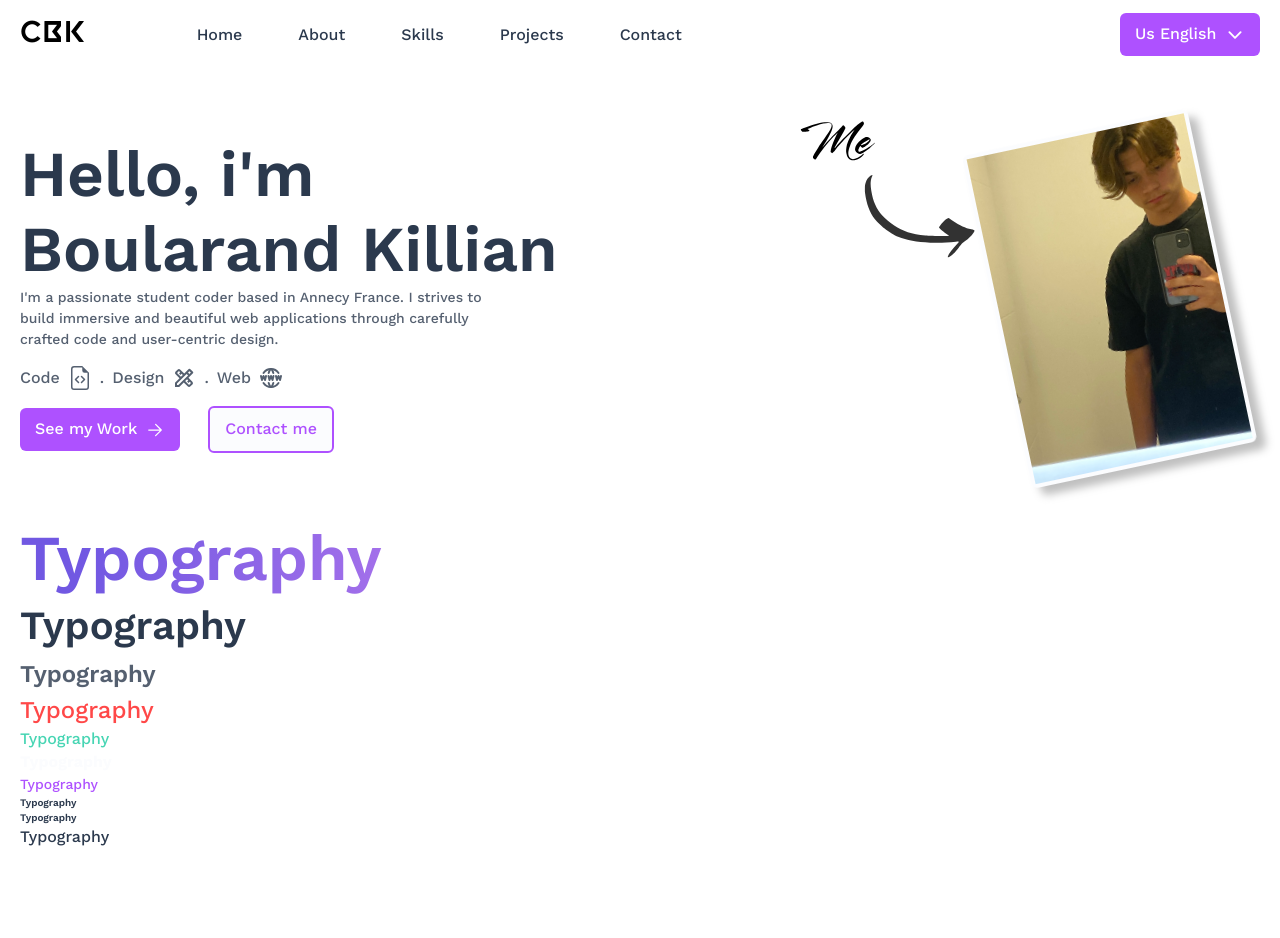
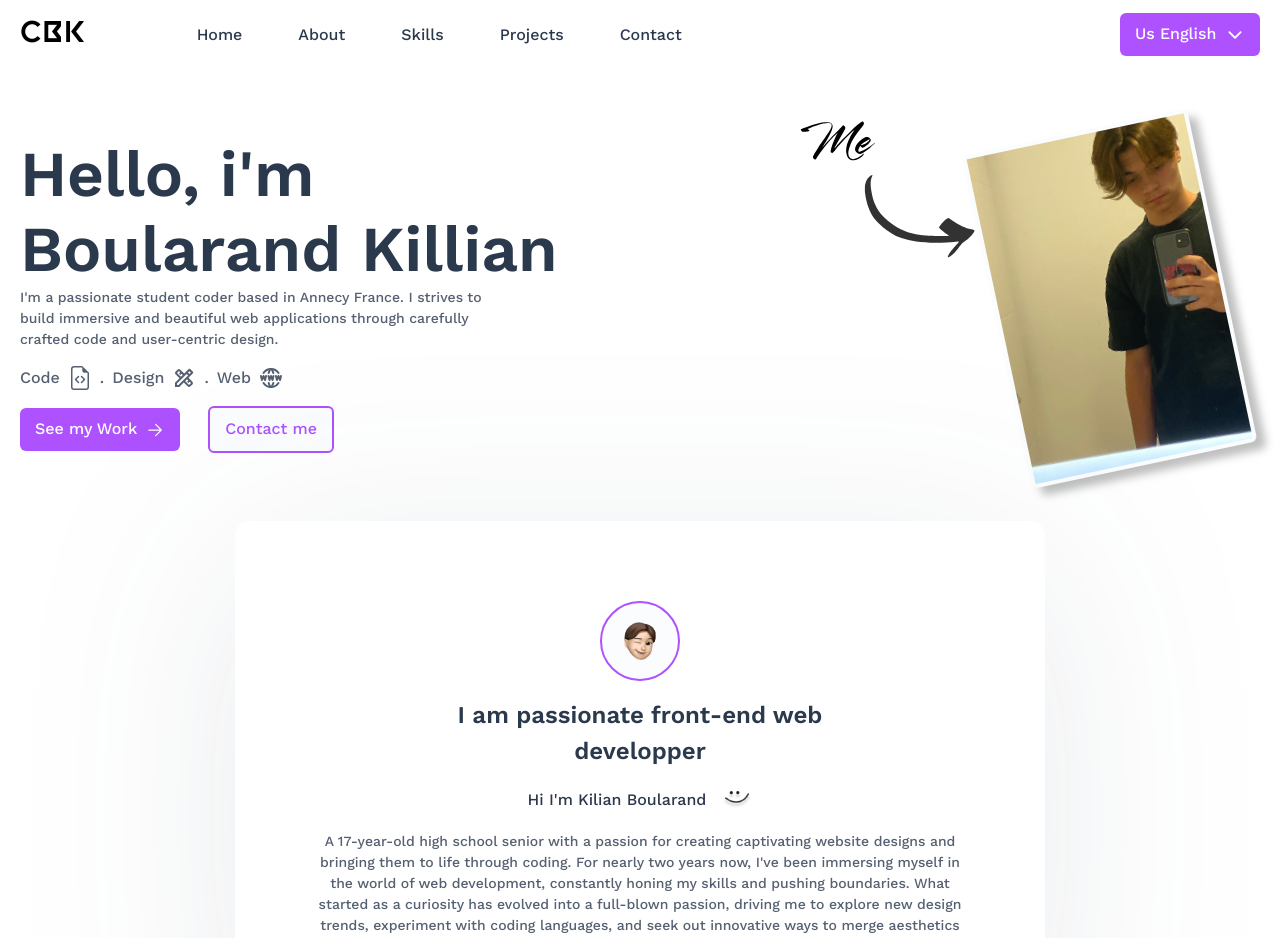
Before and after one commit to Wesome0674/CBK, a Next.js app: page / in a window 1280 px wide. Shown: the top 938 px of the page. Before the commit the page ends 849 px from the top, so only its background shows below. Built offline with nearby package versions, Linux system fonts and the light colour scheme.

Commit message:
about finished

```diff
--- a/src/app/page.tsx
+++ b/src/app/page.tsx
@@ -11,13 +11,17 @@ import { SiTailwindcss } from "react-icons/si"; // tailwind
 import { Container } from "@/ui/components/container/Container";
 import { Navigation } from "@/ui/components/navigation/Navigation";
 import { Header } from "@/ui/components/header/Header";
+import { Cards } from "@/ui/components/cards/Cards";
+import { About } from "@/ui/components/about/About";
 
 export default function Home() {
   return (
     <>
       <Navigation />
       <Header />
+      <About />
       <Container>
+        <Cards variant="small" >
           <Typographie theme="linear" variant="display" component="h1">
             Typography
           </Typographie>
@@ -48,6 +52,7 @@ export default function Home() {
           <Typographie variant="link" component="h1">
             Typography
           </Typographie>
+        </Cards>
       </Container>
     </>
   );
--- /dev/null
+++ b/src/ui/components/about/About.tsx
@@ -0,0 +1,65 @@
+import Image from "next/image";
+import { Cards } from "../cards/Cards";
+import { Container } from "../container/Container";
+import { Typographie } from "@/ui/designsystem/typography/Typographie";
+
+interface Props {}
+
+export const About = ({}: Props) => {
+  return (
+    <Container>
+      <Cards className="mx-auto" variant="big">
+        <div className="flex flex-col text-center items-center space-y-4">
+          <div //👈 wrap your Image tag
+            className="relative grid place-content-center bg-light border-2 border-primary  h-[80px] w-[80px] rounded-full "
+          >
+            <Image
+              src={"/assets/images/me2.png"}
+              alt="image"
+              fill
+              style={{ objectFit: "cover" }}
+            />
+          </div>
+          <Typographie
+            variant="h3"
+            component="h3"
+            className="font-semibold max-w-[500px]"
+          >
+            I am passionate front-end web developper
+          </Typographie>
+          <div className="flex items-center gap-4">
+            <Typographie component="p">
+              Hi I&apos;m Kilian Boularand
+            </Typographie>
+            <div //👈 wrap your Image tag
+              className="relative h-[30px] w-[30px] "
+            >
+              <Image
+                src={"/assets/images/smiley.png"}
+                alt="image"
+                fill
+                style={{ objectFit: "contain" }}
+              />
+            </div>
+          </div>
+
+          <Typographie
+            variant="body-sm"
+            theme="tercery"
+            component="p"
+            className="max-w-[650px]"
+          >
+            A 17-year-old high school senior with a passion for creating
+            captivating website designs and bringing them to life through
+            coding. For nearly two years now, I've been immersing myself in the
+            world of web development, constantly honing my skills and pushing
+            boundaries. What started as a curiosity has evolved into a
+            full-blown passion, driving me to explore new design trends,
+            experiment with coding languages, and seek out innovative ways to
+            merge aesthetics with functionality.
+          </Typographie>
+        </div>
+      </Cards>
+    </Container>
+  );
+};
--- /dev/null
+++ b/src/ui/components/cards/Cards.tsx
@@ -0,0 +1,35 @@
+import clsx from "clsx";
+
+interface Props {
+  variant?: "big" | "medium" | "small";
+  className?: string;
+  children: React.ReactNode;
+}
+
+export const Cards = ({ className, children, variant = "medium" }: Props) => {
+  let varianStyles: string = "";
+
+  switch (variant) {
+    case "big":
+      varianStyles = "rounded-lg drop-shadow-md  px-[80px] py-[80px]";
+      break;
+    case "medium":
+      varianStyles = "rounded-md px-[32px] py-[32px]";
+      break;
+    case "small":
+      varianStyles = "rounded-lg px-[20px] py-[20px] border border-tercery";
+      break;
+  }
+
+  return (
+    <div
+      className={clsx(
+        className,
+        varianStyles,
+        "grid place-content-center bg-white w-fit"
+      )}
+    >
+      {children}
+    </div>
+  );
+};
--- a/src/ui/components/header/Header.tsx
+++ b/src/ui/components/header/Header.tsx
@@ -11,7 +11,7 @@ interface Props {}
 
 export const Header = ({}: Props) => {
   return (
-    <Container className="flex items-center justify-between my-14 gap-5 ">
+    <Container className="flex items-center justify-between my-14 gap-7 ">
       <div className="space-y-4">
         <div>
           <Typographie
@@ -62,7 +62,7 @@ export const Header = ({}: Props) => {
             src={"/assets/images/meheader.jpeg"}
             alt="image"
             fill
-            objectFit="cover"
+            style={{ objectFit: "cover" }}
           />
         </div>
         <div //👈 wrap your Image tag
@@ -72,7 +72,7 @@ export const Header = ({}: Props) => {
             src={"/assets/svg/arrowme.svg"}
             alt="image"
             fill
-            objectFit="contain"
+            style={{ objectFit: "contain" }}
           />
         </div>
       </div>
--- a/tailwind.config.js
+++ b/tailwind.config.js
@@ -16,7 +16,9 @@ module.exports = {
     },
     borderRadius: {
       DEFAULT: '6px',
-      'full': '9999px'
+      'full': '9999px',
+      'lg' : '15px',
+      'md': '12px'
     },
     fontSize: {
       "4xl": [
@@ -99,6 +101,7 @@ module.exports = {
       },
       dropShadow: {
         'lg': '8px 9px 4px rgba(0, 0, 0, 0.25)',
+        'md': '0px 36px 105px rgba(43, 56, 76, 0.10)'
       },
     },
   },
```
Also changed, not shown: public/assets/images/smiley.png (added). Lines whose indentation alone changed are shown as unchanged.
